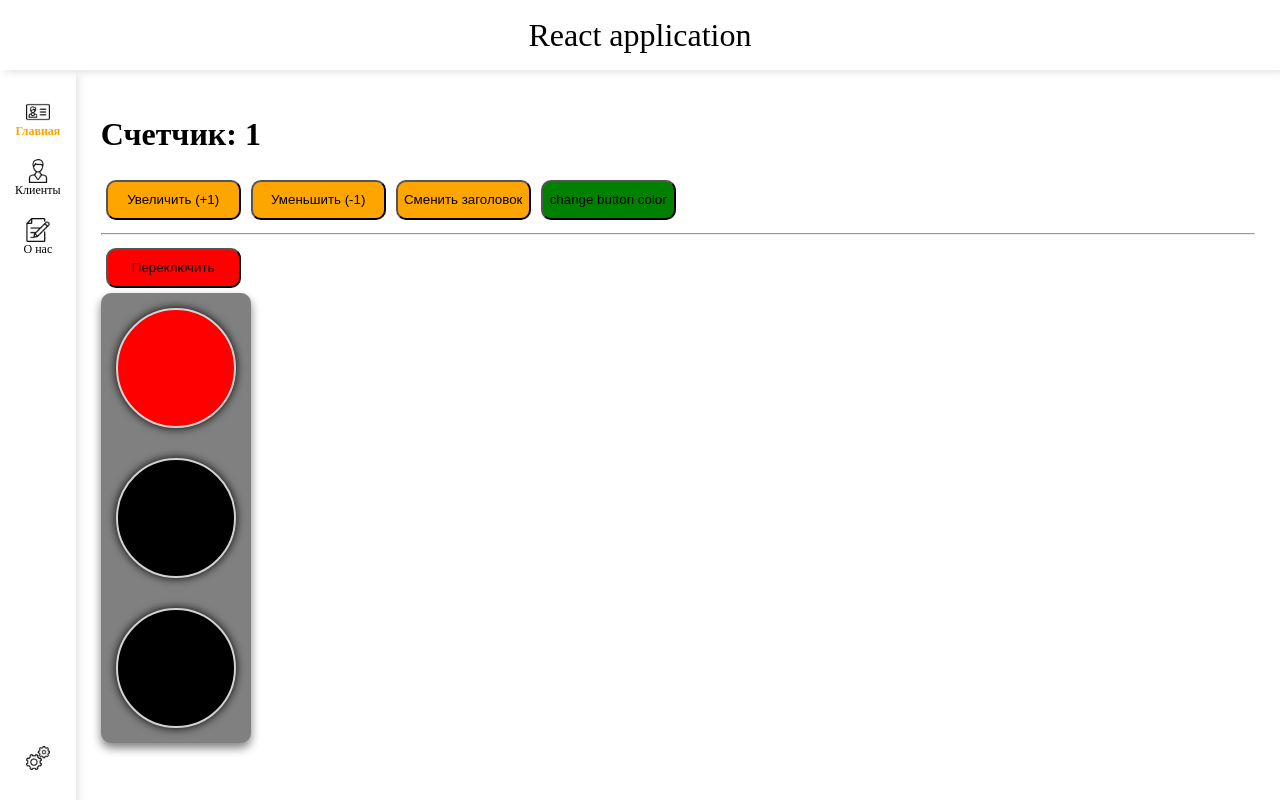
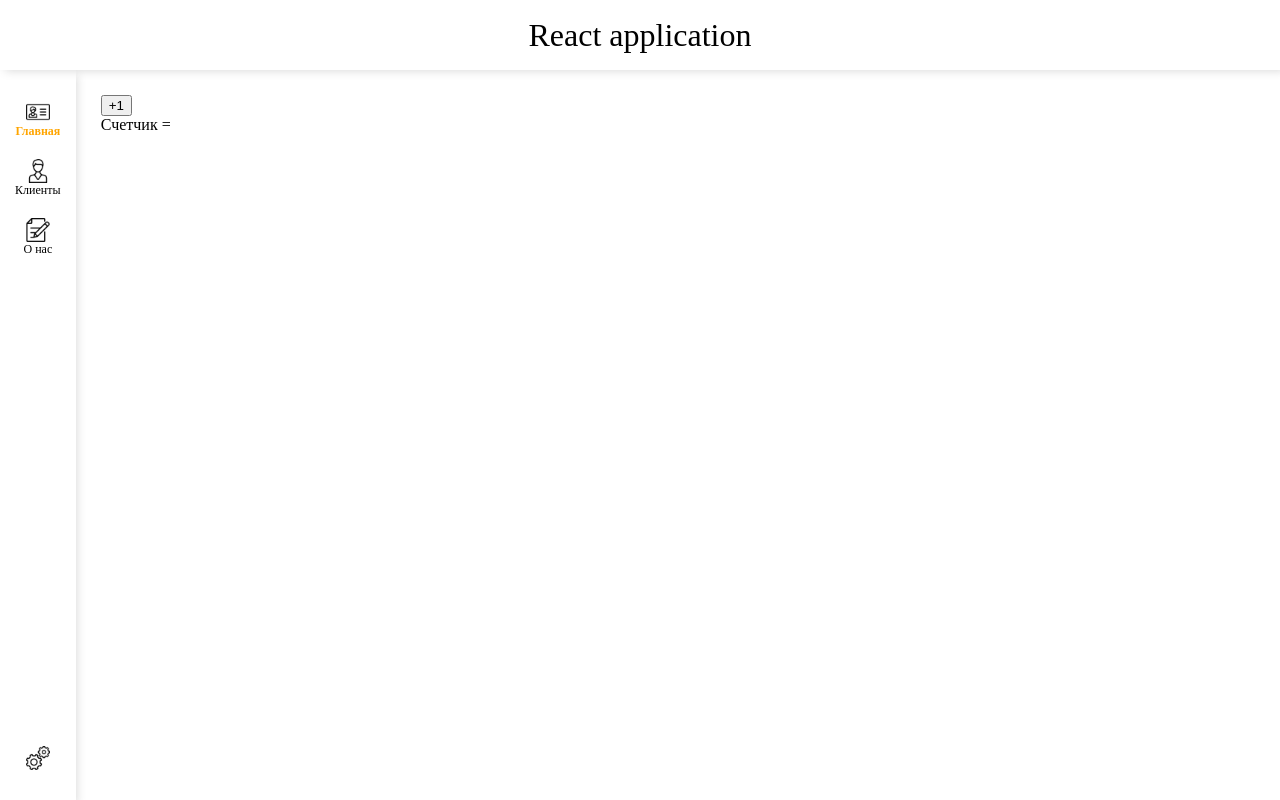
Before and after one commit to alexandrryazanov/test-project-cod, a React (Create React App) app: page / in a window 1280 px wide. Built offline with nearby package versions, Linux system fonts and the light colour scheme.

Commit message:
feat(destruct, catch): added catch props and destruct

```diff
--- /dev/null
+++ b/src/components/Comp1/index.js
@@ -0,0 +1,6 @@
+import React from "react";
+import Comp2 from "../Comp2";
+
+export default ({ value }) => {
+    return <Comp2 {...{ value, age: 32 }} />;
+};
--- /dev/null
+++ b/src/components/Comp2/index.js
@@ -0,0 +1,5 @@
+import React from "react";
+import Comp3 from "../Comp3";
+export default ({ value }) => {
+    return <Comp3 {...{ value }} />;
+};
--- /dev/null
+++ b/src/components/Comp3/index.js
@@ -0,0 +1,5 @@
+import React from "react";
+
+export default ({ value }) => {
+    return <div>Счетчик = {value}</div>;
+};
--- /dev/null
+++ b/src/components/Counter/index.js
@@ -0,0 +1,12 @@
+import React, { useState } from "react";
+import Comp1 from "../Comp1";
+
+const Counter = ({ value }) => {
+    return (
+        <div>
+            <Comp1 {...{ value }} />
+        </div>
+    );
+};
+
+export default Counter;
--- a/src/components/MainWrapper/index.js
+++ b/src/components/MainWrapper/index.js
@@ -4,13 +4,13 @@ import SideMenu from "../SideMenu";
 
 import { ContentWrapper, ContentWrapperWithMenu } from "./units";
 
-const MainWrapper = (props) => {
+const MainWrapper = ({ children }) => {
     return (
         <>
             <Header />
             <ContentWrapperWithMenu>
                 <SideMenu />
-                <ContentWrapper>{props.children}</ContentWrapper>
+                <ContentWrapper>{children}</ContentWrapper>
             </ContentWrapperWithMenu>
         </>
     );
--- a/src/components/MyButton/index.js
+++ b/src/components/MyButton/index.js
@@ -4,7 +4,7 @@ const MyButton = styled.button`
     height: 40px;
     min-width: 135px;
     border-radius: 10px;
-    background-color: ${(props) => props.color || "orange"};
+    background-color: ${({ color }) => color || "orange"};
     outline: none;
     cursor: pointer;
     margin: 5px;
--- /dev/null
+++ b/src/components/News/index.js
@@ -0,0 +1,7 @@
+import React from "react";
+
+const News = ({ value, setValue }) => {
+    return <button onClick={() => setValue(value + 1)}>+1</button>;
+};
+
+export default News;
--- a/src/components/SideMenu/Item/index.js
+++ b/src/components/SideMenu/Item/index.js
@@ -1,11 +1,11 @@
 import React from "react";
 import { ItemText, ItemWrapper } from "./units";
 
-const Item = (props) => {
+const Item = ({ icon, text }) => {
     return (
         <ItemWrapper>
-            <img src={`/assets/icons/${props.icon}.png`} alt={""} width={24} />
-            <ItemText>{props.text}</ItemText>
+            <img src={`/assets/icons/${icon}.png`} alt={""} width={24} />
+            <ItemText>{text}</ItemText>
         </ItemWrapper>
     );
 };
--- a/src/components/TrafficLight/units.js
+++ b/src/components/TrafficLight/units.js
@@ -18,5 +18,7 @@ export const Light = styled.div`
     border-radius: 100%;
     border: 2px solid lightgray;
     box-shadow: 0 0 10px black;
-    background-color: ${(props) => (props.isActive ? props.color : "black")};
+    background-color: ${({ isActive, color }) => (isActive ? color : "black")};
+
+    transition: background-color ease-in-out 0.3s;
 `;
--- a/src/pages/Main.js
+++ b/src/pages/Main.js
@@ -1,42 +1,14 @@
 import React, { useState } from "react";
-import MyButton from "../components/MyButton";
-import TrafficLight from "../components/TrafficLight";
+import Counter from "../components/Counter";
+import News from "../components/News";
 
 const MainPage = () => {
-    const [value, setValue] = useState(1);
-    const [switcher, setSwitcher] = useState(false);
-    const [buttonColor, setButtonColor] = useState(0);
+    const [value, setValue] = useState(0);
 
     return (
         <>
-            <h1>
-                {switcher ? "Значение" : "Счетчик"}: {value}
-            </h1>
-            <MyButton onClick={() => setValue(value + 1)}>
-                Увеличить (+1)
-            </MyButton>
-            <MyButton onClick={() => setValue(value - 1)}>
-                Уменьшить (-1)
-            </MyButton>
-            <MyButton onClick={() => setSwitcher(!switcher)}>
-                Сменить заголовок
-            </MyButton>
-            <MyButton
-                onClick={() => setButtonColor(buttonColor + 1)}
-                color={
-                    buttonColor === 0
-                        ? "green"
-                        : buttonColor === 1
-                        ? "red"
-                        : buttonColor === 2
-                        ? "blue"
-                        : setButtonColor(0)
-                }
-            >
-                change button color
-            </MyButton>
-            <hr />
-            <TrafficLight />
+            <News {...{ value, setValue }} />
+            <Counter value={name} />
         </>
     );
 };
```
Also changed, not shown: src/components/Person/index.js (+4 -4 lines).
